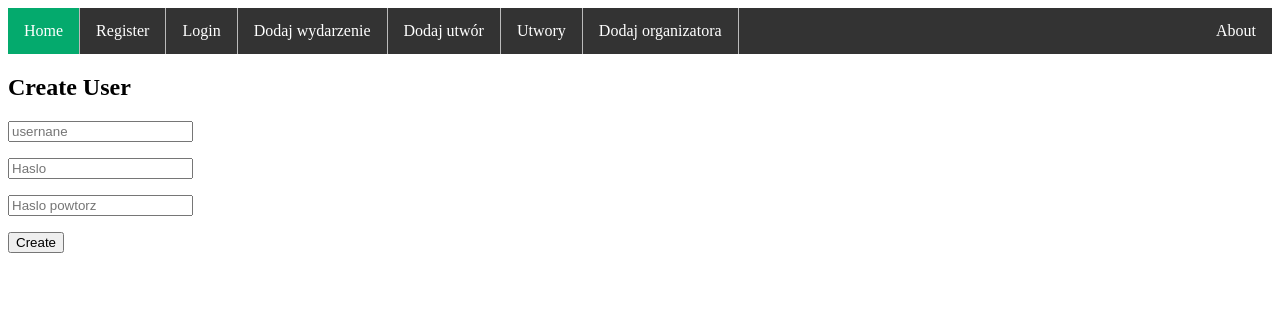
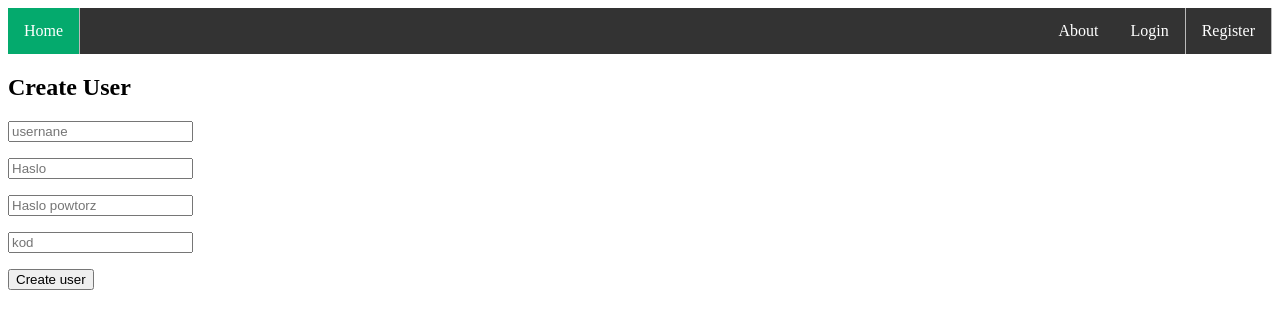
Before and after one commit to bluu26/Quartet_project, a Django app: page /accounts/register/ in a window 1280 px wide. Shown: the top 329 px of the page. Run offline with Django 5.2, Linux system fonts and the light colour scheme.

Commit message:
added login, upgrade urls

```diff
--- a/accounts/urls.py
+++ b/accounts/urls.py
@@ -22,4 +22,5 @@ from accounts import views
 urlpatterns = [
     path('register/', views.RegisterView.as_view(), name='register'),
     path('login/', views.LoginView.as_view(), name='login'),
+    path('logout/', views.LogoutView.as_view(), name='logout'),
 ]
--- a/accounts/views.py
+++ b/accounts/views.py
@@ -1,11 +1,15 @@
+from django.contrib.auth import authenticate, login, logout
 from django.contrib.auth.models import User
 from django.shortcuts import render, redirect
 from django.views import View
+from django.contrib import messages
 
 
 # Create your views here.
 
 class RegisterView(View):
+    SECRET_CODE = "9321"
+
     def get(self, request):
         return render(request, "accounts/create_user.html")
 
@@ -13,13 +17,41 @@ class RegisterView(View):
         username = request.POST['username']
         password = request.POST['password']
         password2 = request.POST['password2']
+        secret_code = request.POST['secret_code']
+
+        if secret_code != self.SECRET_CODE:
+            return render(request, "accounts/create_user.html", {'error': 'Błędny kod'})
+
         if password != '' and password == password2:
             u = User(username=username, password=password)
+            u.set_password(password)
             u.save()
-            return redirect('home')
+            messages.success(request, 'Użytkownik został pomyślnie dodany.')
+            return redirect('success_page')
         return render(request, "accounts/create_user.html", {'error': "Passwords don't match"})
 
 
 class LoginView(View):
     def get(self, request):
         return render(request, 'accounts/login_user.html')
+
+    def post(self, request):
+        username = request.POST.get('username')
+        password = request.POST.get('password')
+
+        user = authenticate(username=username, password=password)
+        if user is not None:
+            messages.success(request, 'Pomyślnie zalogowano')
+            redirect_url = request.GET.get('next', 'success_page')
+            login(request, user)
+            return redirect(redirect_url)
+        else:
+
+            return redirect('login')
+
+
+class LogoutView(View):
+    def get(self, request):
+        logout(request)
+        messages.success(request, "Wylogowano")
+        return redirect('success_page')
--- a/band_main/views.py
+++ b/band_main/views.py
@@ -1,5 +1,6 @@
 from django.shortcuts import render, redirect, get_object_or_404
 from django.views import View
+from django.contrib import messages
 
 from band_main.models import Song, Organizator, Event
 
@@ -18,6 +19,7 @@ class SuccessPageView(View):
 
 class AddSongView(View):
     def get(self, request):
+        messages.success(request, 'Dodano utwór')
         return render(request, 'add_song.html')
 
     def post(self, request):
--- a/templates/accounts/create_user.html
+++ b/templates/accounts/create_user.html
@@ -6,7 +6,11 @@
         <p><input type="text" name="username" placeholder="usernane"></p>
         <p><input type="password" name="password" placeholder="Haslo"></p>
         <p><input type="password" name="password2" placeholder="Haslo powtorz"></p>
+        <p><input type="text" name="secret_code" placeholder="kod" required></p>
+        {% if error %}
+            <p>{{ error }}</p>
+        {% endif %}
         {% csrf_token %}
-        <button type="submit">Create</button>
+        <button type="submit">Create user</button>
     </form>
 {% endblock %}
--- a/templates/header.html
+++ b/templates/header.html
@@ -6,18 +6,24 @@
 </head>
 <body>
 
+<script src="{% static 'script.js' %}"></script>
+
 <ul id="navbar">
     <li><a class="active" href="{% url 'home' %}">Home</a></li>
-  <li><a href="{% url 'register' %}">Register</a></li>
-  <li><a href="{% url 'login' %}">Login</a></li>
+    {% if user.is_authenticated %}
         <li><a href="{% url 'create_event' %}">Dodaj wydarzenie</a></li>
         <li><a href="{% url 'add_song' %}">Dodaj utwór</a></li>
         <li><a href="{% url 'song_list' %}">Utwory</a></li>
         <li><a href="{% url 'add_organizator' %}">Dodaj organizatora</a></li>
+    {% endif %}
+    {% if user.is_authenticated %}
+        <li style="float:right"><a href="{% url 'logout' %}">Wyloguj</a></li>
+    {% else %}
+        <li style="float:right"><a href="{% url 'register' %}">Register</a></li>
+        <li style="float:right"><a href="{% url 'login' %}">Login</a></li>
+    {% endif %}
     <li style="float:right"><a href="{% url 'home' %}">About</a></li>
 </ul>
 
-<script src="{% static 'script.js' %}"></script>
-
 </body>
 </html>
```
Also changed, not shown: templates/success_page.html (+7 -2 lines), tests/test.py (+13 -0 lines). Lines whose indentation alone changed are shown as unchanged.
